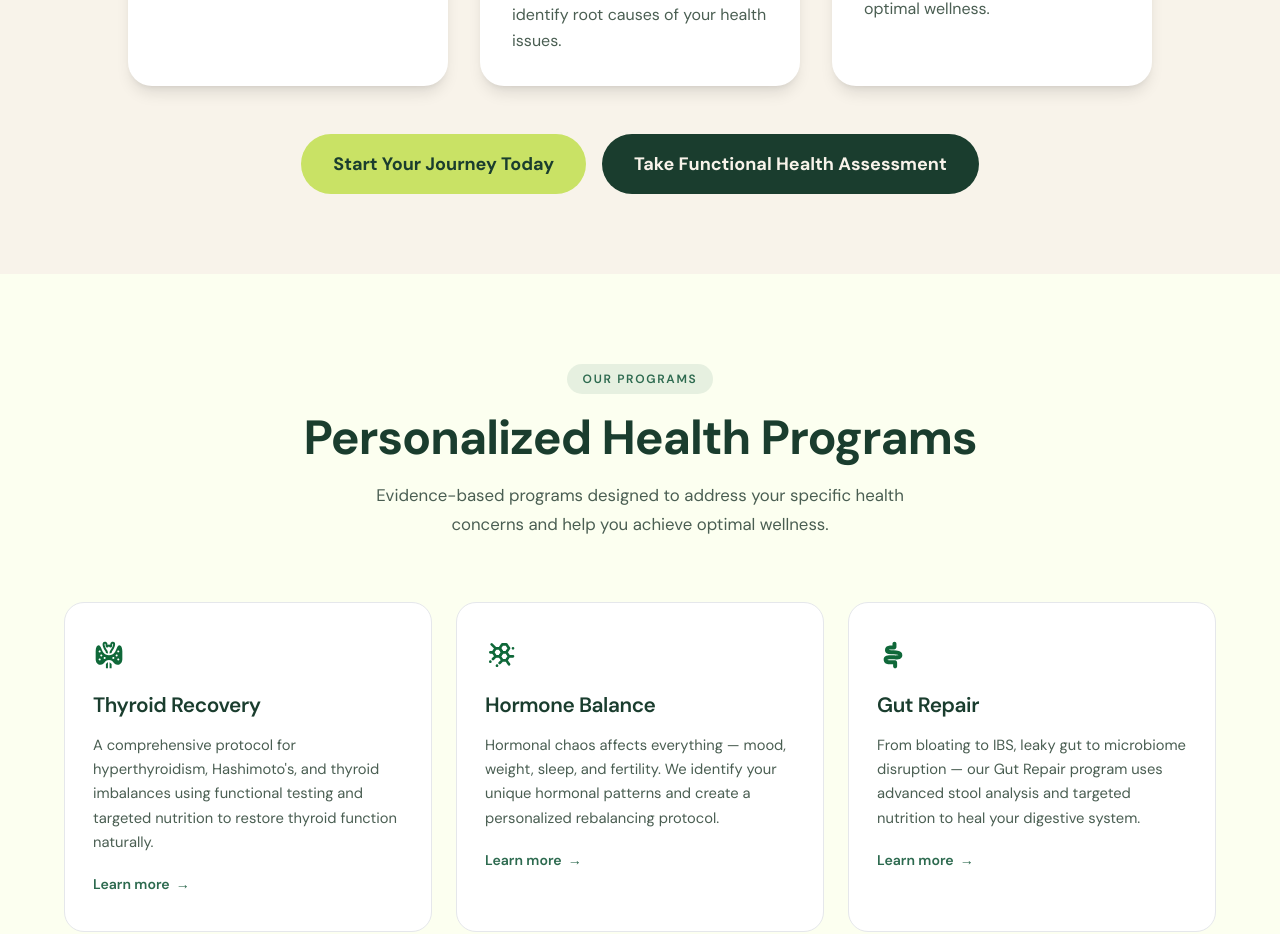
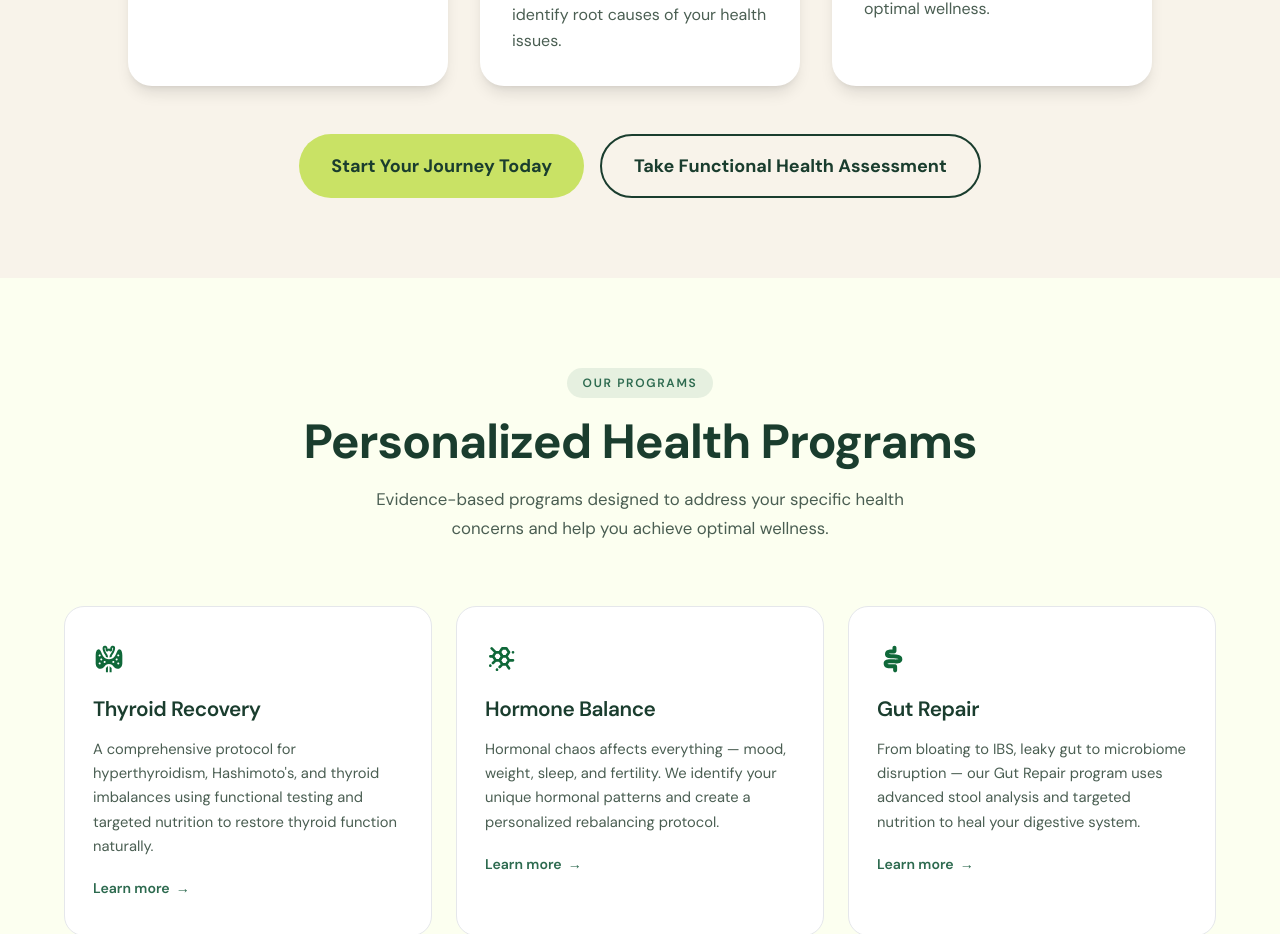
Before and after one commit to WellnessWits/fxmed, a Next.js app: page / in a window 1280 px wide. Shown: the part 4837-5771 px from the top of the page. Built offline with nearby package versions, Linux system fonts and the light colour scheme; no server answers.

Commit message:
Update secondary button styling in HowItWorks
- Change secondary button to cream background
- Add green-deep border (stroke)
- Change text color to green-deep
- Update hover state to green-deep/10

```diff
--- a/components/HowItWorks.tsx
+++ b/components/HowItWorks.tsx
@@ -70,7 +70,7 @@ export default function HowItWorks() {
           <button className="bg-gold text-green-deep px-8 py-4 rounded-[50px] font-dm-sans font-bold text-lg transition-all hover:bg-gold-light hover:transform hover:translate-y-[-2px] hover:shadow-lg">
             Start Your Journey Today
           </button>
-          <button className="bg-green-deep text-cream px-8 py-4 rounded-[50px] font-dm-sans font-bold text-lg transition-all hover:bg-green-mid hover:transform hover:translate-y-[-2px] hover:shadow-lg">
+          <button className="bg-cream border-2 border-green-deep text-green-deep px-8 py-4 rounded-[50px] font-dm-sans font-bold text-lg transition-all hover:bg-green-deep/10 hover:transform hover:translate-y-[-2px] hover:shadow-lg">
             Take Functional Health Assessment
           </button>
         </div>
```
